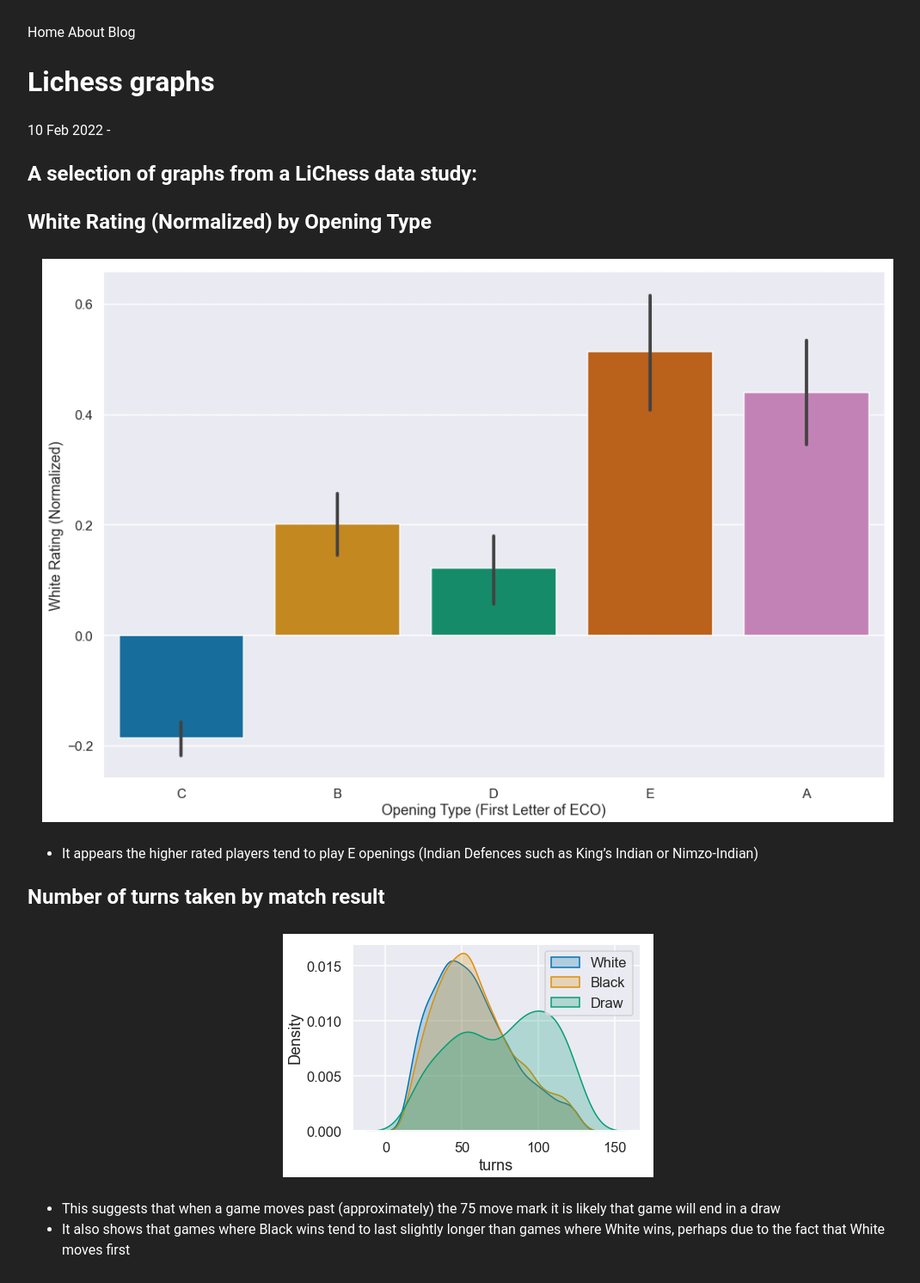
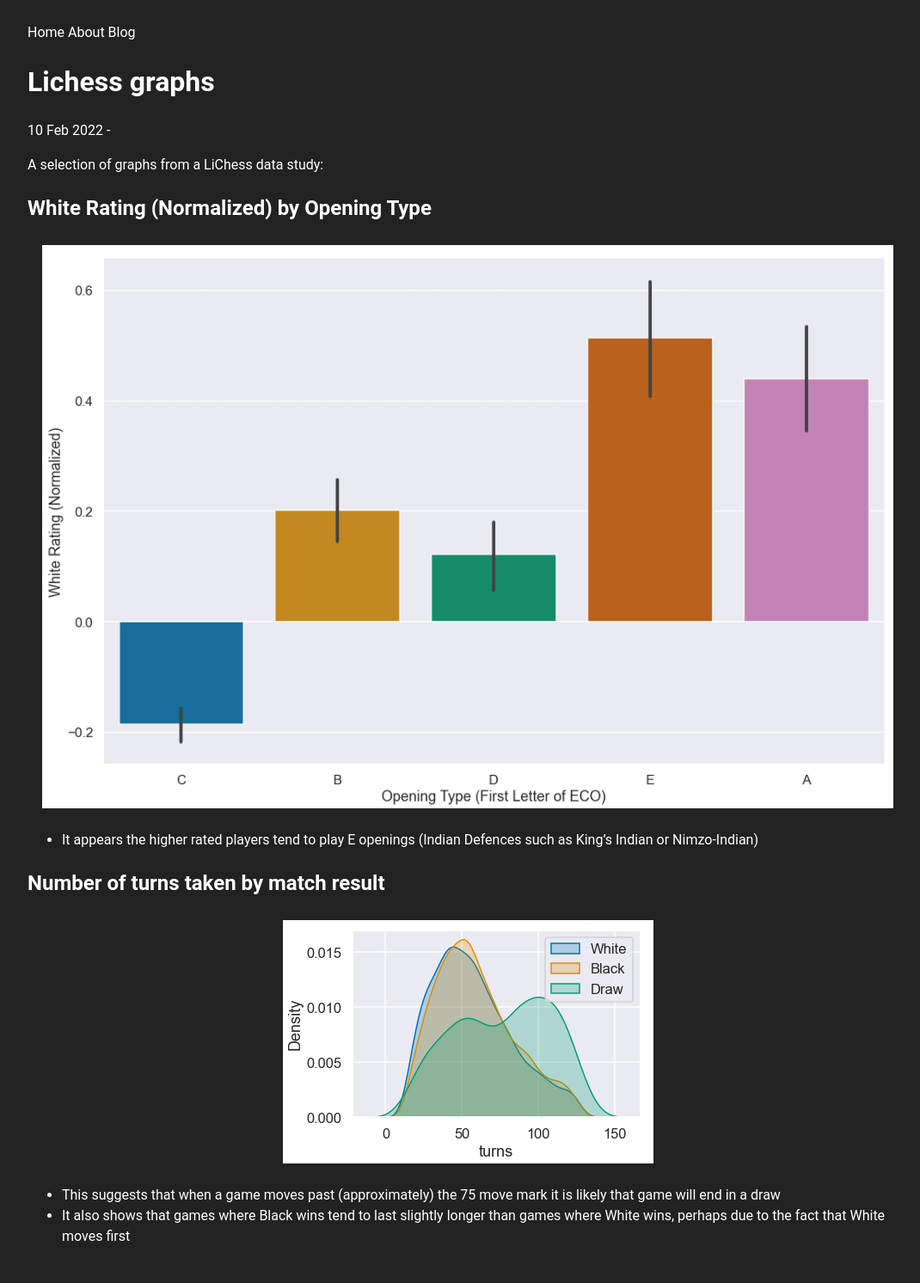
Before and after one commit to e-floate/e-floate.github.io, a Jekyll site: the page built from _posts/2022-02-10-LiChess Graphs.md, in a window 1280 px wide. Shown: the whole page at 86% size, without its empty margins (96-1166 px from the left). Built offline with Jekyll 4.4.1, drawn with Linux system fonts in a browser that asks for light colours.

Commit message:
lichess blog changes

```diff
--- a/_posts/2022-02-10-LiChess Graphs.md
+++ b/_posts/2022-02-10-LiChess Graphs.md
@@ -1,7 +1,7 @@
 ---
 
 ---
-## A selection of graphs from a LiChess data study:
+A selection of graphs from a LiChess data study:
 
 ## White Rating (Normalized) by Opening Type
 
```
Also changed, not shown: 2 other files.
